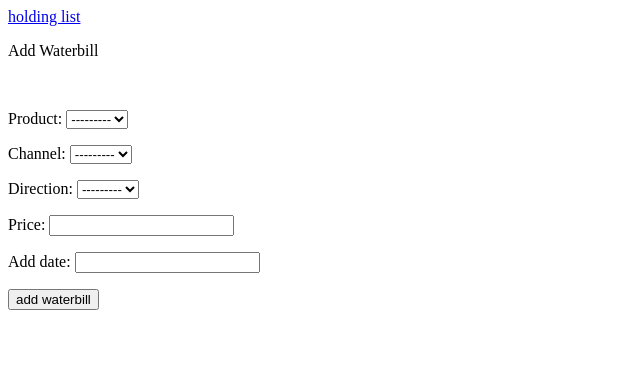
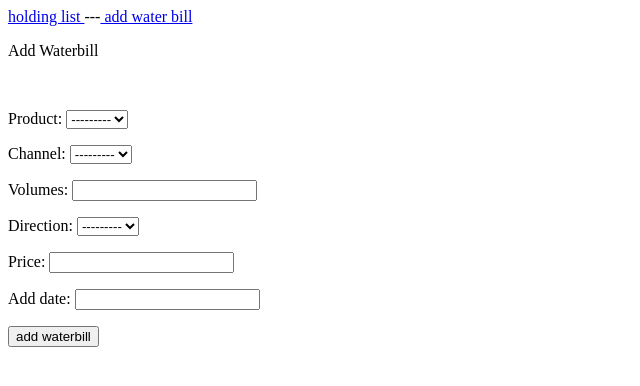
Before and after one commit to gprac/wealth_management, a Django app: page /product/addwaterbill/ in a window 1280 px wide. Shown: the top 386 px of the page, without its empty margins (0-640 px from the left). Run offline with Django 3.2, Linux system fonts and the light colour scheme; data that the repository does not hold is empty.

Commit message:
add holdings by waterbill

```diff
--- a/product/models.py
+++ b/product/models.py
@@ -22,14 +22,18 @@ class Holding(models.Model):
 	volumes = models.FloatField()
 	channel = models.ForeignKey(Channel, on_delete=models.DO_NOTHING)
 	def __str__(self):
-		return str(self.product)+str(self.volumes)+str(self.channel)
+		return str(self.product)+'\t'+str(self.volumes)+'\t'+str(self.channel)
+
+
 class Waterbill(models.Model):
 	product = models.ForeignKey(Product, on_delete=models.DO_NOTHING)
 	channel = models.ForeignKey(Channel, on_delete=models.DO_NOTHING)
+	volumes = models.FloatField()
 	DIRECTION_CHOICE = (
 		(u'B', u'Buy'),
 		(u'S', u'Sell'),
 	)
+
 	direction = models.CharField(max_length=100, choices = DIRECTION_CHOICE)
 	price = models.FloatField()
 	add_date = models.DateTimeField()
--- a/product/templates/product/base.html
+++ b/product/templates/product/base.html
@@ -1,5 +1,5 @@
 <p>
-	<a href = "{% url 'product:index' %}" > holding list </a>
+	<a href = "{% url 'product:index' %}" > holding list </a>---<a href = "{% url 'product:addwaterbill' %}" > add water bill </a>
 </p>
 
 {% block content %}
--- a/product/views.py
+++ b/product/views.py
@@ -1,4 +1,6 @@
 from django.shortcuts import render
+from django.http import HttpResponseRedirect
+from django.urls import reverse
 
 from .models import Holding, Product, Channel
 from .forms import WaterbillForm
@@ -16,7 +18,31 @@ def addwaterbill(request):
 	else:
 		form = WaterbillForm(request.POST)
 		if form.is_valid():
-			form.save()
+			#form.save()
+			wb = form.save(False)
+			pt = wb.product
+			cl = wb.channel
+			qs = Holding.objects.filter(product=pt, channel=cl)
+			if len(qs)>0:
+				hd = qs[0]
+				if (wb.direction == 'B'):
+					hd.volumes += wb.volumes
+				else:
+					hd.volumes -= wb.volumes
+			else:
+				hd=Holding()
+				hd.product = pt
+				hd.channel = cl
+				hd.volumes = wb.volumes
+			if hd.volumes > 0:
+				hd.save()
+				form.save()
+			elif hd.volumes == 0:
+				hd.delete()
+				form.save()
+			else:
+				print("error")
+			print(wb.product)
 			return HttpResponseRedirect(reverse('product:index'))
 		#products = Product.objects.all()
 		#channels = Channel.objects.all()
```
